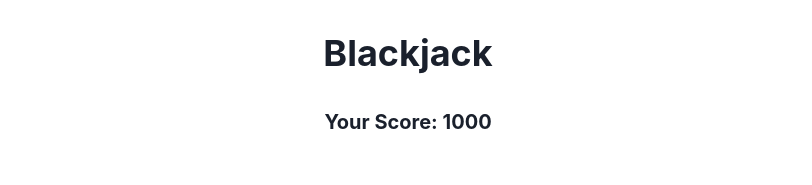
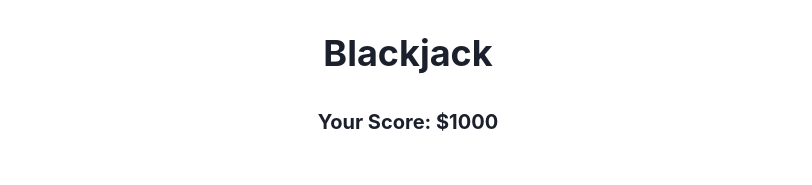
Before and after one commit to GPT-Engineer-App/blackjack-buddy, a React (Vite) app: page / in a window 1280 px wide. Shown: the top 185 px of the page, without its empty margins (232-1044 px from the left). Built offline with nearby package versions, Linux system fonts and the light colour scheme.

Commit message:
Please add $ in front of the user's score
Added a $ symbol in front of the user's score to indicate USD.

```diff
--- a/src/pages/Index.jsx
+++ b/src/pages/Index.jsx
@@ -204,7 +204,7 @@ const Index = () => {
         Blackjack
       </Heading>
       <Text fontSize="xl" fontWeight="bold" mb={4}>
-        Your Score: {playerScore}
+        Your Score: ${playerScore}
       </Text>
       <VStack spacing={4} mb={4}>
         <HStack>
```
